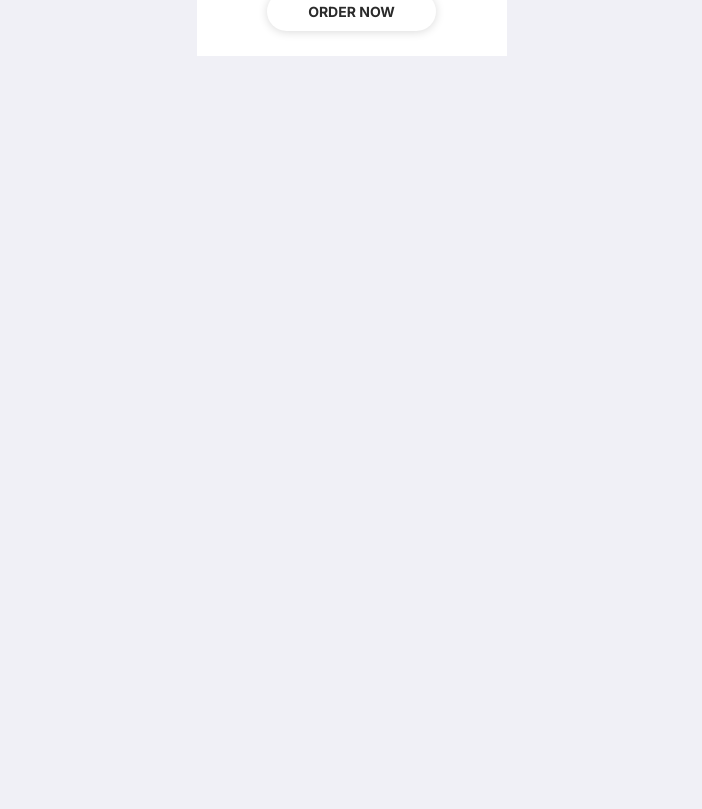
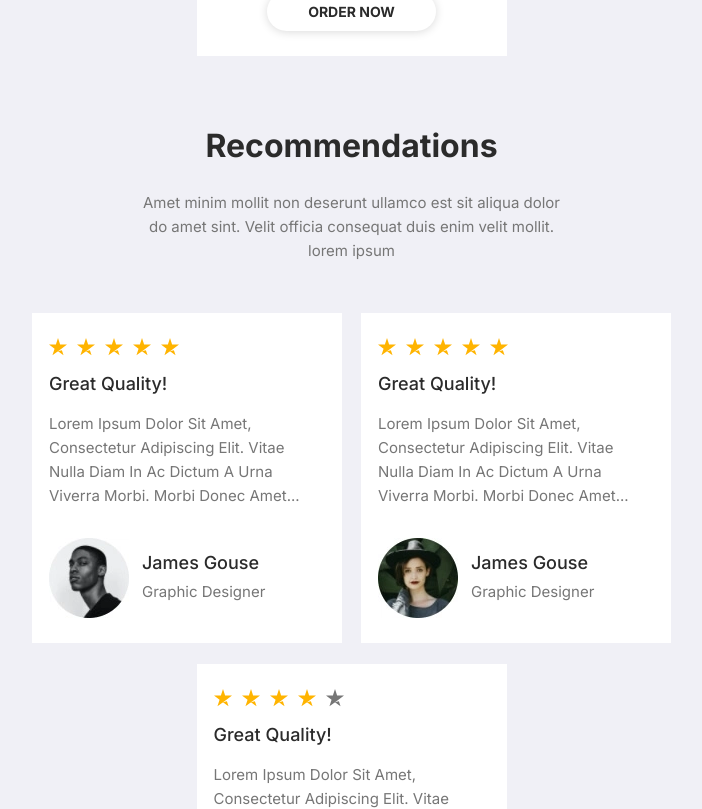
Before and after one commit to YurySamsonenka/portfolio-React-incubator, a React app: page / in a window 1280 px wide. Shown: the part 3360-4169 px from the top of the page, without its empty margins (387-1089 px from the left). Before the commit the page ends 3486 px from the top, so only its background shows below. Built offline with nearby package versions, Linux system fonts and the light colour scheme.

Commit message:
feat: add recommendations section

```diff
--- a/src/layout/main/main.tsx
+++ b/src/layout/main/main.tsx
@@ -1,5 +1,6 @@
 import { Hero } from './hero/Hero';
 import { Plans } from './plans/Plans';
+import { Recommendations } from './plans/recommendations/Recommendations';
 import { Services } from './services/Services';
 
 export const Main = () => {
@@ -8,6 +9,7 @@ export const Main = () => {
       <Hero />
       <Services />
       <Plans />
+      <Recommendations />
     </main>
   );
 };
--- /dev/null
+++ b/src/layout/main/plans/recommendations/Recommendations.tsx
@@ -0,0 +1,64 @@
+import styled from 'styled-components';
+import { marginButtom } from '../../placeholders';
+import { Title } from '../../Title';
+import { Description } from '../../Description';
+import { Comment } from './comment/Comment';
+import img1 from '../../../../assets/images/commentators/Profile1.webp';
+import img2 from '../../../../assets/images/commentators/Profile2.webp';
+import img3 from '../../../../assets/images/commentators/Profile3.webp';
+
+const comments = [
+  {
+    title: 'Great Quality!',
+    text: 'Lorem ipsum dolor sit amet, consectetur adipiscing elit. Vitae nulla diam in ac dictum a urna viverra morbi. Morbi donec amet...',
+    name: 'James Gouse',
+    profession: 'Graphic Designer',
+    image: img1,
+    stars: [true, true, true, true, true],
+  },
+  {
+    title: 'Great Quality!',
+    text: 'Lorem ipsum dolor sit amet, consectetur adipiscing elit. Vitae nulla diam in ac dictum a urna viverra morbi. Morbi donec amet...',
+    name: 'James Gouse',
+    profession: 'Graphic Designer',
+    image: img2,
+    stars: [true, true, true, true, true],
+  },
+  {
+    title: 'Great Quality!',
+    text: 'Lorem ipsum dolor sit amet, consectetur adipiscing elit. Vitae nulla diam in ac dictum a urna viverra morbi. Morbi donec amet...',
+    name: 'James Gouse',
+    profession: 'Graphic Designer',
+    image: img3,
+    stars: [true, true, true, true, false],
+  },
+];
+
+export const Recommendations = () => {
+  return (
+    <StyledRecommendations>
+      <Title>recommendations</Title>
+      <Description>
+        Amet minim mollit non deserunt ullamco est sit aliqua dolor do amet
+        sint. Velit officia consequat duis enim velit mollit. lorem ipsum
+      </Description>
+      <Comments>
+        {comments.map((el, i) => {
+          return <Comment key={`comment${i}`} data={el} />;
+        })}
+      </Comments>
+    </StyledRecommendations>
+  );
+};
+
+const StyledRecommendations = styled.section`
+  ${marginButtom}
+`;
+
+const Comments = styled.div`
+  display: flex;
+  flex-wrap: wrap;
+  justify-content: center;
+  row-gap: 21px;
+  column-gap: min(max(19px, 2%), 30px);
+`;
--- /dev/null
+++ b/src/layout/main/plans/recommendations/comment/Comment.tsx
@@ -0,0 +1,115 @@
+import styled from 'styled-components';
+import { MyTheme } from '../../../../../styles/Theme.styled';
+import { Icon } from '../../../../../componets/icon/Icon';
+
+type CommentPropsType = {
+  data: {
+    title: string;
+    text: string;
+    name: string;
+    profession: string;
+    image: string;
+    stars: boolean[];
+  };
+};
+
+export const Comment = (props: CommentPropsType) => {
+  return (
+    <StyledComment>
+      <Stars>
+        {props.data.stars.map((el, i) => {
+          if (el) {
+            return (
+              <Icon
+                key={`star${i}`}
+                iconId="star"
+                width="18px"
+                height="18px"
+                viewBox="0 0 18 18"
+                fill={MyTheme.colors.primary}
+              />
+            );
+          }
+
+          return (
+            <Icon
+              key={`star${i}`}
+              iconId="star"
+              width="18px"
+              height="18px"
+              viewBox="0 0 18 18"
+              fill={MyTheme.colors.dark.secondary}
+            />
+          );
+        })}
+      </Stars>
+      <Title>{props.data.title}</Title>
+      <Text>{props.data.text}</Text>
+      <FlexWrapper>
+        <Photo src={props.data.image} alt="commentator" />
+        <div>
+          <UserName>{props.data.name}</UserName>
+          <UserProfession>{props.data.profession}</UserProfession>
+        </div>
+      </FlexWrapper>
+    </StyledComment>
+  );
+};
+
+const StyledComment = styled.div`
+  max-width: 310px;
+  padding: 25px 31px 25px 17px;
+  background-color: ${MyTheme.colors.white};
+`;
+
+const Stars = styled.div`
+  display: flex;
+  margin-bottom: 17px;
+  column-gap: 10px;
+`;
+
+const Title = styled.h3`
+  margin-bottom: 17px;
+  font-weight: 500;
+  font-size: 1.8rem;
+  line-height: 123.6%;
+  text-transform: capitalize;
+`;
+
+const Text = styled.p`
+  display: -webkit-box;
+  -webkit-box-orient: vertical;
+  -webkit-line-clamp: 4;
+  max-height: 120px;
+  margin-bottom: 30px;
+  overflow: hidden;
+  font-size: 1.5rem;
+  line-height: 24px;
+  color: ${MyTheme.colors.dark.secondary};
+  text-transform: capitalize;
+`;
+
+const Photo = styled.img`
+  display: block;
+  margin-right: 13px;
+  object-fit: cover;
+`;
+
+const FlexWrapper = styled.div`
+  display: flex;
+  align-items: center;
+`;
+
+const UserName = styled.span`
+  display: block;
+  margin-bottom: 5px;
+  font-weight: 500;
+  font-size: 1.8rem;
+  line-height: 123.6%;
+`;
+
+const UserProfession = styled.span`
+  font-size: 1.5rem;
+  line-height: 24px;
+  color: ${MyTheme.colors.dark.secondary};
+`;
```
Also changed, not shown: src/assets/images/commentators/Profile2.webp, src/assets/images/commentators/Profile3.webp.
